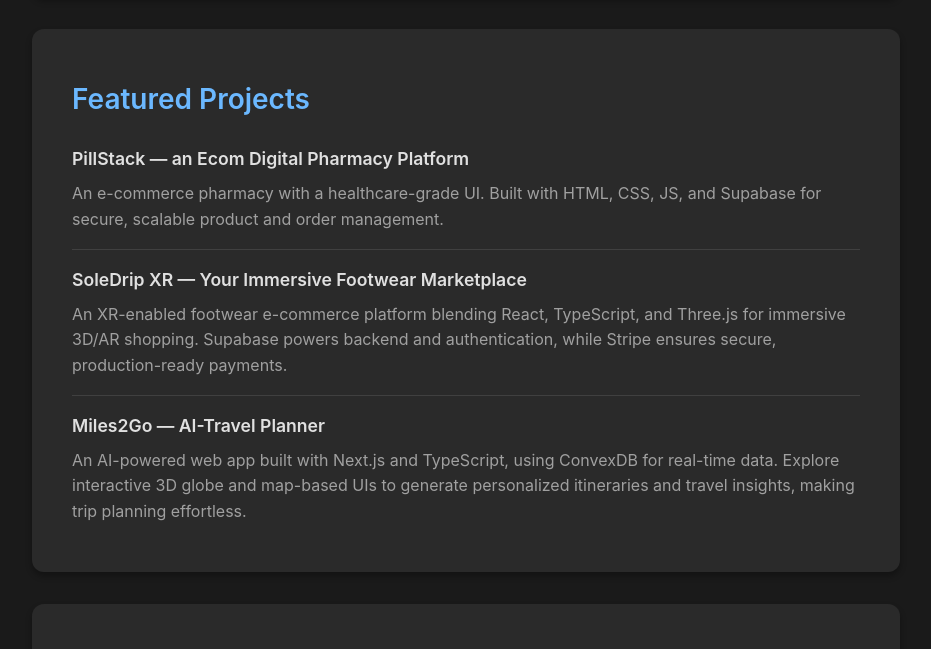
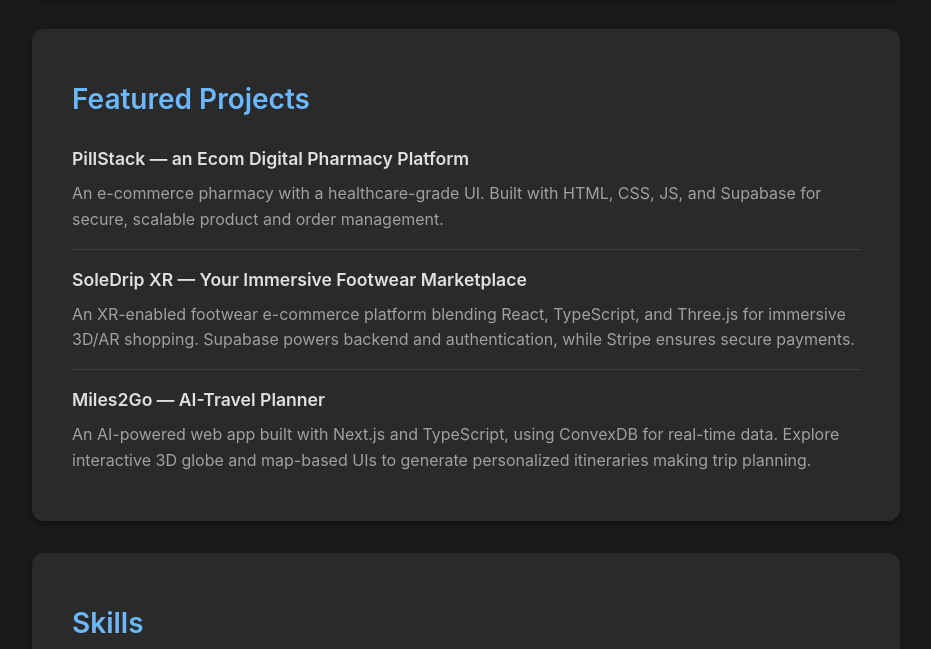
Before and after one commit to RishiBuilds/about-me-site, a plain HTML site: page index.html in a window 1280 px wide. Shown: the part 538-1187 px from the top of the page, without its empty margins (174-1105 px from the left). Drawn offline with Linux system fonts and the light colour scheme.

Commit message:
kept featured projects description short and sweet

```diff
--- a/index.html
+++ b/index.html
@@ -66,15 +66,15 @@
       <article class="project-item">
         <h3>SoleDrip XR — Your Immersive Footwear Marketplace</h3>
         <p>An XR-enabled footwear e-commerce platform blending React, TypeScript, and Three.js for immersive 3D/AR
-          shopping. Supabase powers backend and authentication, while Stripe ensures secure, production-ready payments.
+          shopping. Supabase powers backend and authentication, while Stripe ensures secure payments.
         </p>
       </article>
 
       <article class="project-item">
         <h3>Miles2Go — AI-Travel Planner</h3>
         <p>An AI-powered web app built with Next.js and TypeScript, using ConvexDB for real-time data. Explore
-          interactive 3D globe and map-based UIs to generate personalized itineraries and travel insights, making trip
-          planning effortless.</p>
+          interactive 3D globe and map-based UIs to generate personalized itineraries making trip
+          planning.</p>
       </article>
     </section>
 
```
